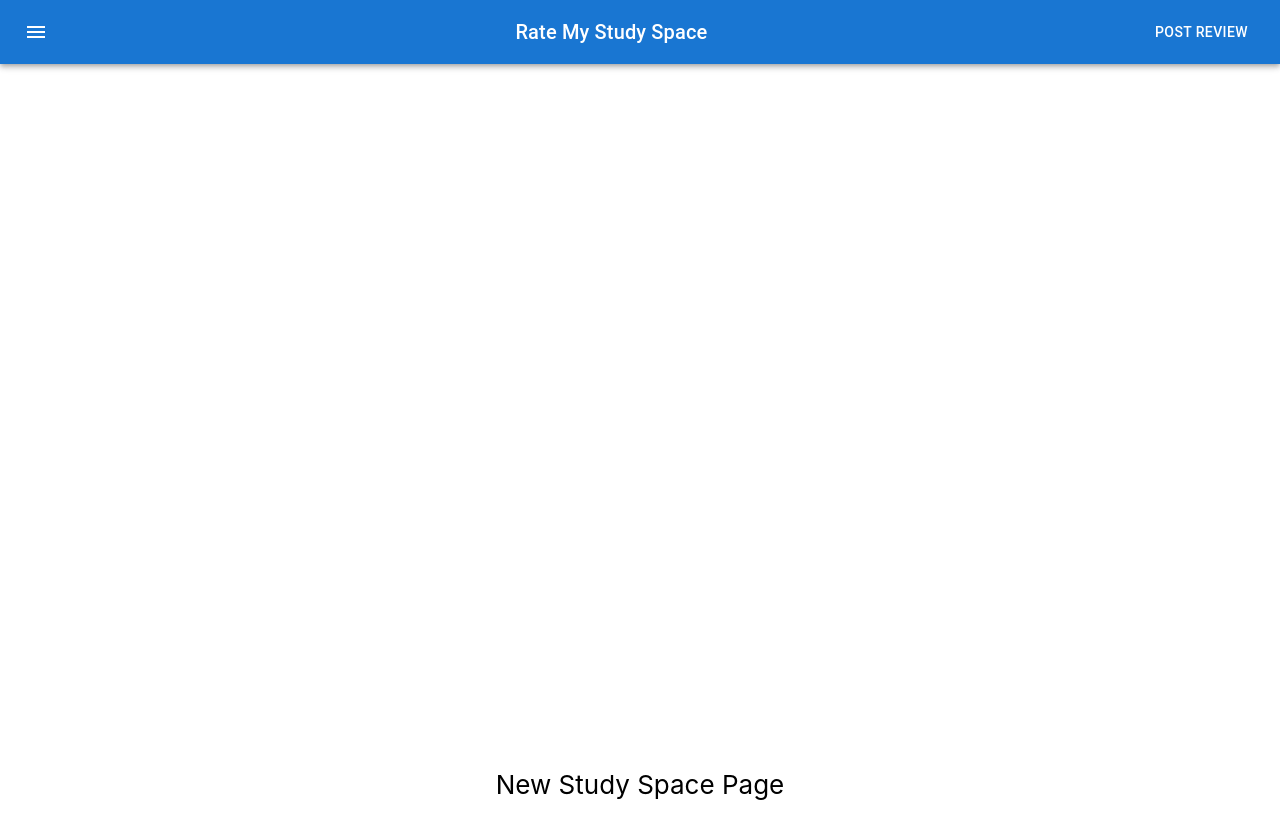
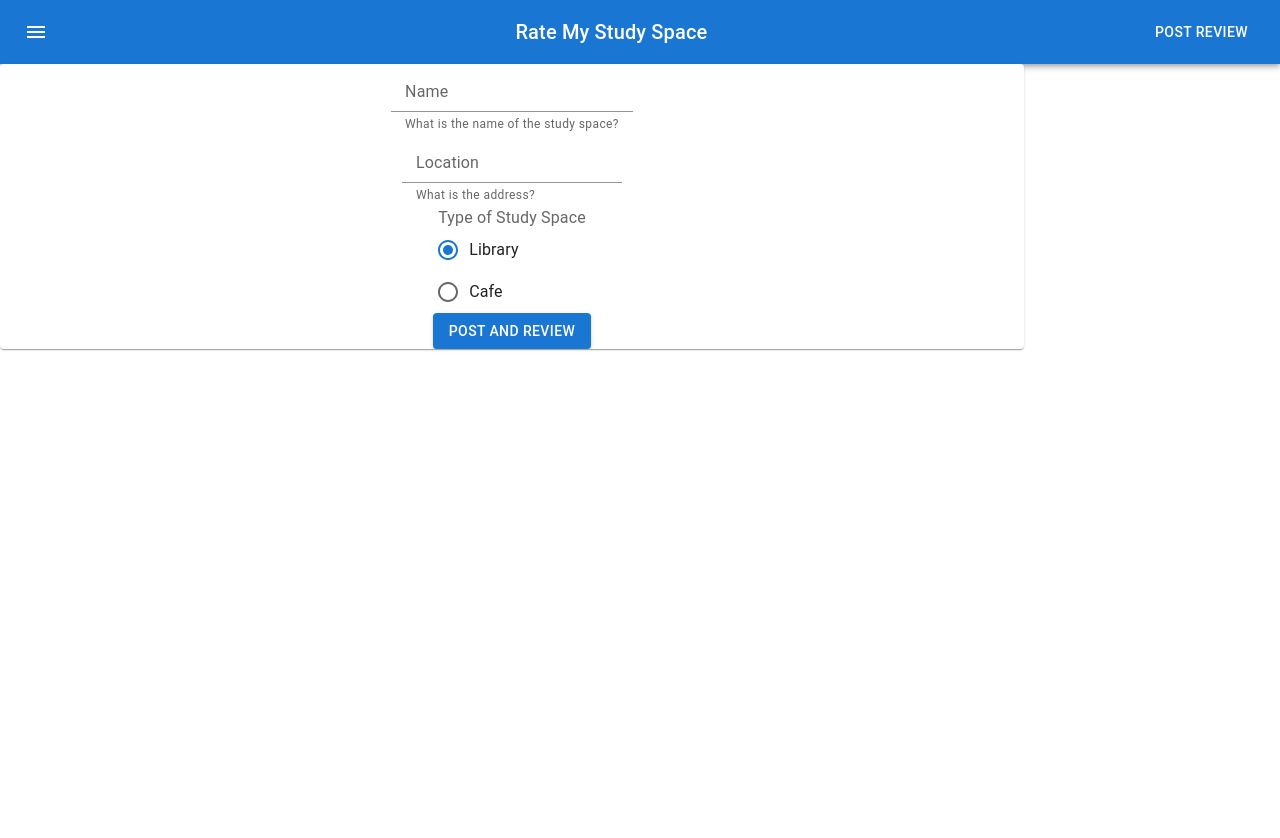
Before and after one commit to Jincheng-Chen/RateMyStudySpace, a React (Create React App) app in the folder client/: page /newStudySpace in a window 1280 px wide. Shown: the top 838 px of the page. Before the commit the page ends 800 px from the top, so only its background shows below. Built offline with nearby package versions, Linux system fonts and the light colour scheme.

Commit message:
Added NewStudySpacePage component With a form to fill out basics for a new study space

```diff
--- a/client/src/App.js
+++ b/client/src/App.js
@@ -9,6 +9,7 @@ import Header from "./shared/components/Header";
 import { createTheme } from "@mui/material";
 import { ThemeProvider, useTheme } from "@mui/styles";
 import SearchPage from './screens/searchPage/SearchPage';
+import NewStudySpacePage from './screens/newStudySpacePage/NewStudySpacePage';
 function App() {
   const theme = createTheme();
   return (
@@ -22,7 +23,7 @@ function App() {
               <Route path="/search" element={<SearchPage></SearchPage>} />
               <Route
                 path="/newStudySpace"
-                element={<div>New Study Space Page</div>}
+                element={<NewStudySpacePage></NewStudySpacePage>}
               />
               <Route path="/newReview" element={<div>New Review</div>} />
             </Routes>
--- /dev/null
+++ b/client/src/screens/newStudySpacePage/NewStudySpacePage.jsx
@@ -0,0 +1,31 @@
+import Box from "@mui/material/Box";
+import { makeStyles } from "@mui/styles";
+import StudySpaceForm from "./StudySpaceForm";
+
+const useStyles = makeStyles({
+  outerContainer: {
+    minHeight: "100vh",
+    display: "flex",
+    flexDirection: "column",
+    width: "100%",
+    minWidth: "100%",
+  },
+  topContainer: {
+    width: "80%",
+    alignItems: "center",
+    justifyContent: "center",
+  },
+});
+
+function NewStudySpacePage() {
+  const classes = useStyles();
+  return (
+    <Box className={classes.outerContainer}>
+      <Box className={classes.topContainer}>
+        <StudySpaceForm />
+      </Box>
+    </Box>
+  );
+}
+
+export default NewStudySpacePage;
--- /dev/null
+++ b/client/src/screens/newStudySpacePage/StudySpaceForm.jsx
@@ -0,0 +1,105 @@
+import Box from "@mui/material/Box";
+import {
+  Card,
+  FormControl,
+  FormControlLabel,
+  FormHelperText,
+  FormLabel,
+  Input,
+  InputLabel,
+  Radio,
+  RadioGroup,
+} from "@mui/material";
+import Button from "@mui/material/Button";
+import { useState } from "react";
+
+const defaultValues = {
+  name: "",
+  location: "",
+  type: "Library",
+};
+
+function StudySpaceForm() {
+  const [formValues, setFormValues] = useState(defaultValues);
+
+  const handleInputChange = (e) => {
+    const { name, value } = e.target;
+    setFormValues({
+      ...formValues,
+      [name]: value,
+    });
+  };
+
+  const handleSubmit = (event) => {
+    event.preventDefault();
+    console.log(formValues);
+  };
+
+  return (
+    <form onSubmit={handleSubmit}>
+      <Card>
+        <Box>
+          <FormControl>
+            <InputLabel htmlFor="sp-name">Name</InputLabel>
+            <Input
+              id="sp-name"
+              aria-describedby="helper-name"
+              name={"name"}
+              value={formValues.name}
+              onChange={handleInputChange}
+            />
+            <FormHelperText id="helper-name">
+              What is the name of the study space?
+            </FormHelperText>
+          </FormControl>
+        </Box>
+        <Box>
+          <FormControl>
+            <InputLabel htmlFor="sp-location">Location</InputLabel>
+            <Input
+              id="sp-location"
+              aria-describedby="helper-location"
+              name={"location"}
+              value={formValues.location}
+              onChange={handleInputChange}
+            />
+            <FormHelperText id="helper-location">
+              What is the address?
+            </FormHelperText>
+          </FormControl>
+        </Box>
+        <Box>
+          <FormControl>
+            <FormLabel
+              htmlFor="sp-type-radio"
+              name={"type"}
+              onChange={handleInputChange}
+            >
+              Type of Study Space
+            </FormLabel>
+            <RadioGroup
+              aria-label="Study Space"
+              id="sp-type-radio"
+              defaultValue="Library"
+              name="radio-buttons-group"
+            >
+              <FormControlLabel
+                value="Library"
+                control={<Radio />}
+                label="Library"
+              />
+              <FormControlLabel value="Cafe" control={<Radio />} label="Cafe" />
+            </RadioGroup>
+          </FormControl>
+          <Box>
+            <Button variant="contained" type={"submit"}>
+              Post and Review
+            </Button>
+          </Box>
+        </Box>
+      </Card>
+    </form>
+  );
+}
+
+export default StudySpaceForm;
```
